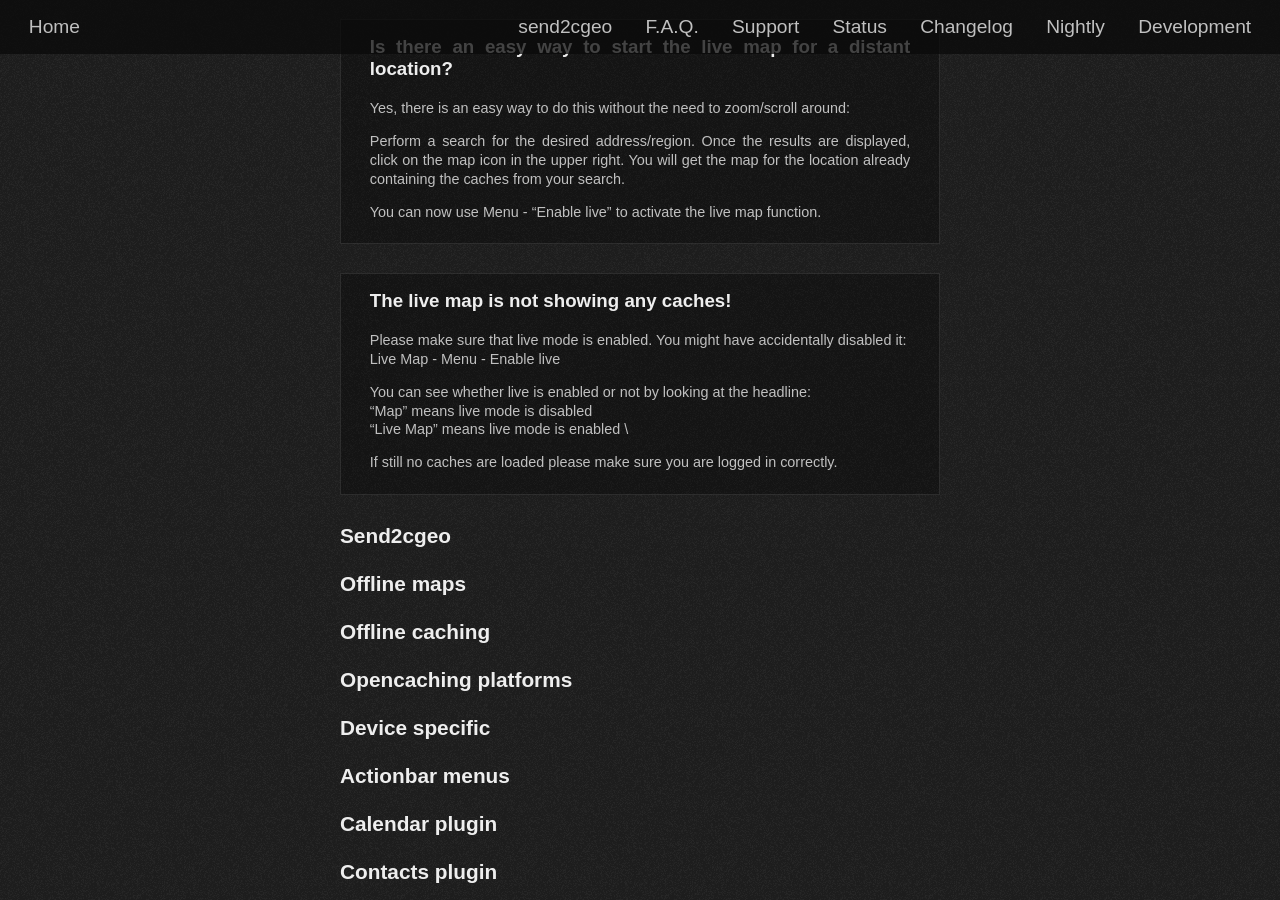
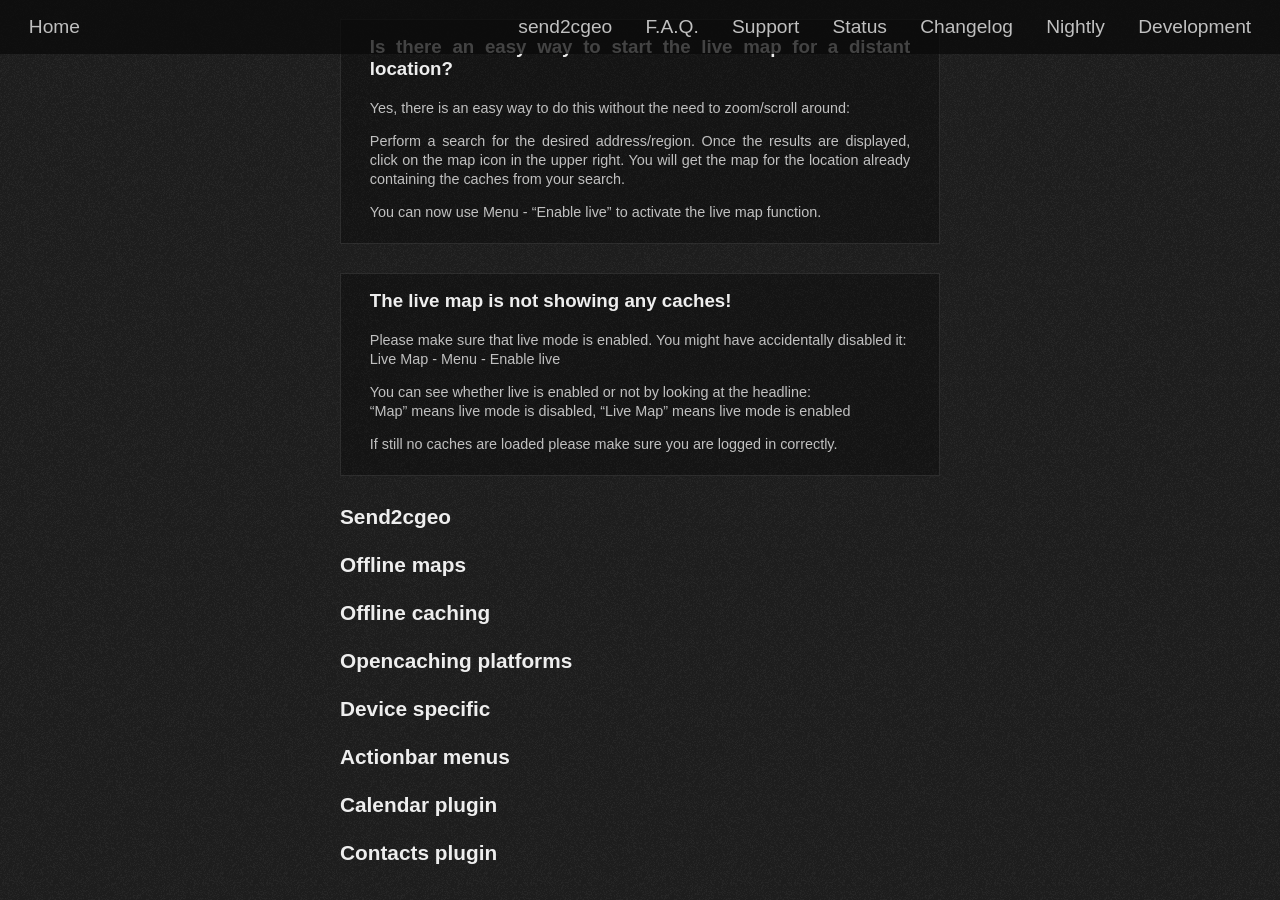
Before and after one commit to cgeo/cgeo.github.io, a Jekyll site: the page built from faq.html, in a window 1280 px wide and 900 px high, scrolled down 17680 px. Built offline with Jekyll 4.4.1, drawn with Linux system fonts in a browser that asks for light colours; some web fonts are replaced.

Commit message:
Format correction

```diff
--- a/_data/faq.yml
+++ b/_data/faq.yml
@@ -591,8 +591,7 @@
             Live Map - Menu - Enable live
 
             You can see whether live is enabled or not by looking at the headline: \\
-            "Map" means live mode is disabled \\
-            "Live Map" means live mode is enabled \\
+            "Map" means live mode is disabled, "Live Map" means live mode is enabled
 
             If still no caches are loaded please make sure you are logged in correctly.
 
```
